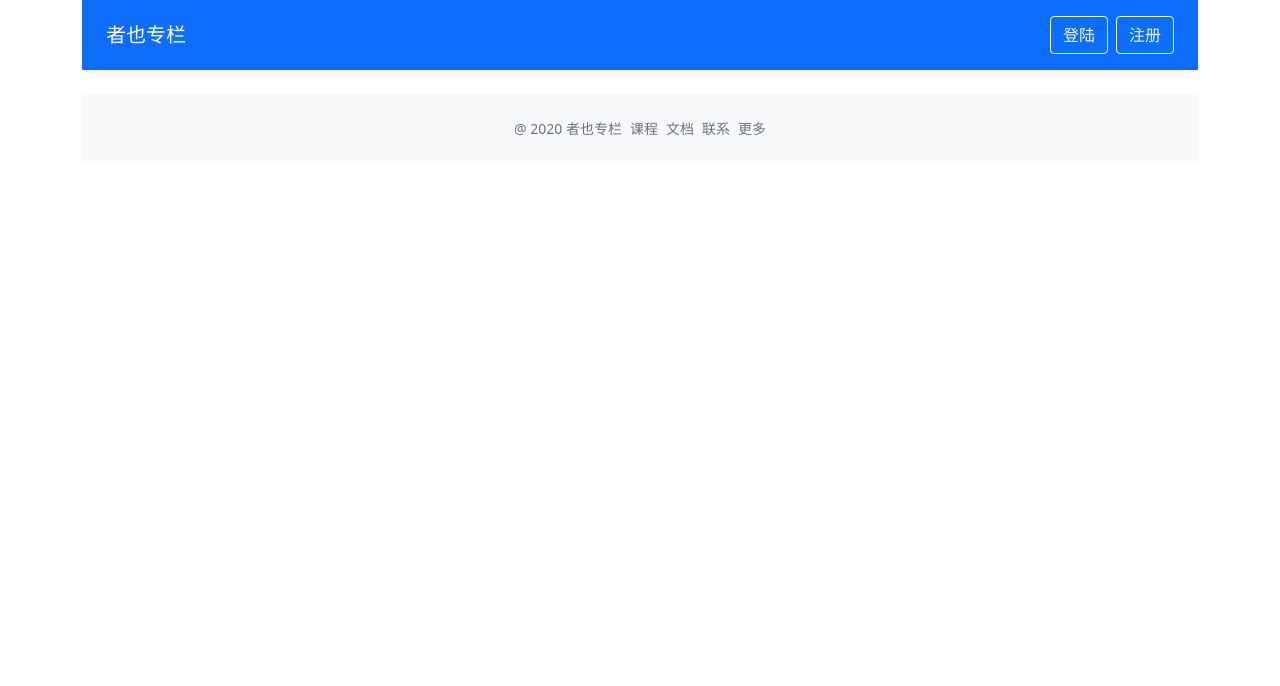
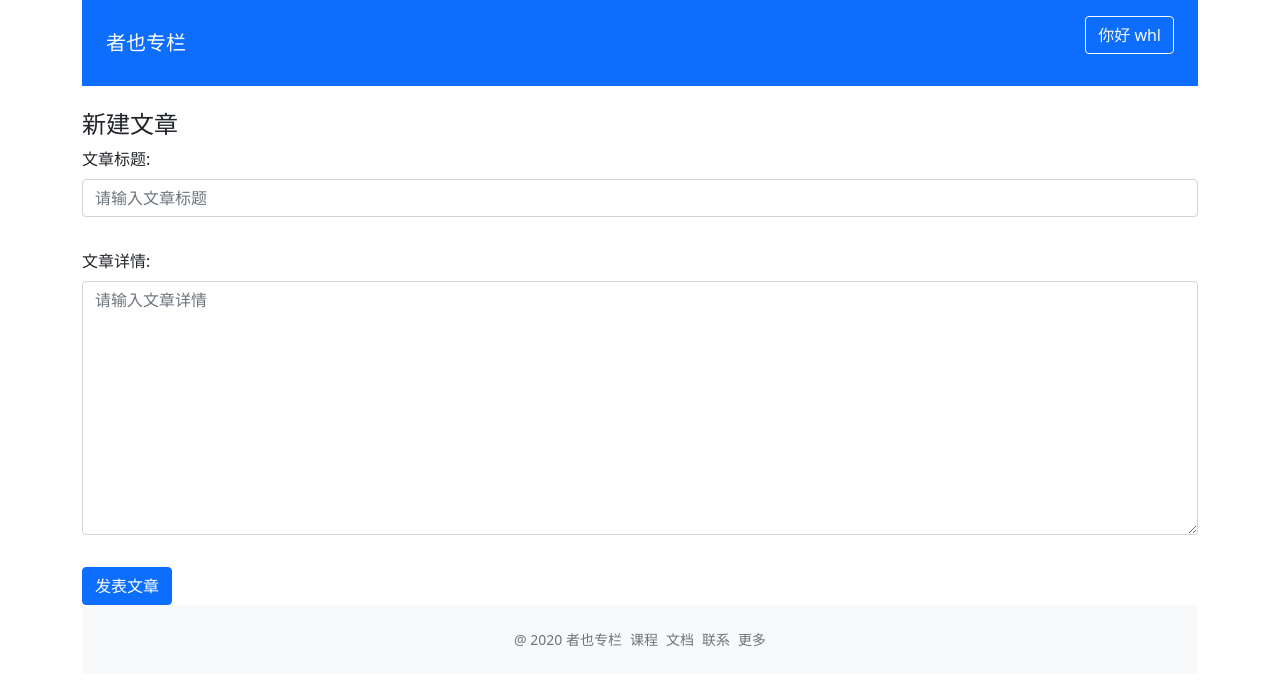
Before and after one commit to wuhuiluo/vue3.0-, a Vue app: page /CP in a window 1280 px wide. Shown: the top 686 px of the page. Built offline with nearby package versions, Linux system fonts and the light colour scheme.

Commit message:
latest commit

```diff
--- a/src/components/PostList.vue
+++ b/src/components/PostList.vue
@@ -17,14 +17,14 @@
 
 
 <script lang="ts">
-import { PostPros } from "../hooks/testData";
+import { PostProps } from "../hooks/testData";
 import { defineComponent, PropType } from "vue";
 
 export default defineComponent({
   name: "PostList",
   props: {
     list: {
-      type: Array as PropType<PostPros[]>,
+      type: Array as PropType<PostProps[]>,
       required: true
     },
   },
--- a/src/components/ValidateInput.vue
+++ b/src/components/ValidateInput.vue
@@ -1,14 +1,23 @@
 <template>
   <div class="validate-input-container pb-3">
     <input
+      v-if="tag !== 'textarea'"
       @blur="validateInput"
-      type="text"
       :class="{ 'is-invalid': inputRef.error }"
       class="form-control"
       :value="inputRef.val"
       v-bind="$attrs"
       @input="updateValue"
     />
+    <textarea
+      v-else
+      @blur="validateInput"
+      :class="{ 'is-invalid': inputRef.error }"
+      class="form-control"
+      :value="inputRef.val"
+      v-bind="$attrs"
+      @input="updateValue"
+    ></textarea>
     <span class="invalid-feedback" v-if="inputRef.error">{{
       inputRef.message
     }}</span>
@@ -23,9 +32,14 @@ interface RuleProp {
 }
 const emailReg = /^[a-zA-Z0-9.!#$%&’*+/=?^_`{|}~-]+@[a-zA-Z0-9-]+(?:\.[a-zA-Z0-9-]+)*$/;
 export type RulesProp = RuleProp[];
+export type TagType = 'input' | 'textarea'
 export default defineComponent({
   props: {
     rules: Array as PropType<RulesProp>,
+    tag: {
+      type: String as PropType<TagType>,
+      default: 'input'
+    },
     modelValue: String,
   },
   inheritAttrs: false,
--- a/src/hooks/testData.ts
+++ b/src/hooks/testData.ts
@@ -1,4 +1,4 @@
-export interface PostPros {
+export interface PostProps {
     id: number;
     title: string;
     content: string;
@@ -42,7 +42,7 @@ export const testData: ColumnProps[] = [
         "http://p1.music.126.net/_XO81VG4q6Ssq-ByQ27j-g==/109951164436342667.jpg",
     }
   ];
-export const testPosts: PostPros[] = [
+export const testPosts: PostProps[] = [
     {
         id: 1,
         title: '这是我的第一篇文章',
--- a/src/router.ts
+++ b/src/router.ts
@@ -2,7 +2,7 @@ import { createRouter, createWebHistory } from 'vue-router'
 import Home from './views/Home.vue'
 import Login from './views/Login.vue'
 import columndetail from './views/ColumnDetail.vue'
-
+import CreatePost from './views/CreatePost.vue';
 const routerHistory = createWebHistory()
 const router = createRouter({
     history: routerHistory,
@@ -21,6 +21,11 @@ const router = createRouter({
             path: '/column/:id',
             name: 'column',
             component: columndetail
+        },
+        {
+            path: '/CP',
+            name: 'cp',
+            component: CreatePost
         }
     ]
 })
--- a/src/store.ts
+++ b/src/store.ts
@@ -1,13 +1,14 @@
 import { createStore } from 'vuex';
-import { ColumnProps, PostPros, testData, testPosts } from './hooks/testData'
+import { ColumnProps, PostProps, testData, testPosts } from './hooks/testData'
 interface UserProps {
     isLogin: boolean;
     name?: string;
     id?: number;
+    columnId?: number;
 }
 export interface GlobalDataProps {
     columns: ColumnProps[],
-    posts: PostPros[],
+    posts: PostProps[],
     user: UserProps
 }
 const store = createStore<GlobalDataProps>({
@@ -15,7 +16,9 @@ const store = createStore<GlobalDataProps>({
         columns: testData,
         posts: testPosts,
         user: {
-            isLogin: false
+            isLogin: true,
+            name: 'whl',
+            columnId: 1
         }
     },
     mutations: {
@@ -23,6 +26,9 @@ const store = createStore<GlobalDataProps>({
             state.user = { ...state.user, isLogin: true, name: "米斯特吴" }
             // state.user.isLogin = true
             // state.user.name = "wuhuiluo"
+        },
+        createPost(state, newPost) {
+            state.posts.push(newPost)
         }
     },
     getters: {
--- a/src/views/CreatePost.vue
+++ b/src/views/CreatePost.vue
@@ -1,18 +1,90 @@
 <template>
-
+  <div class="create-post-page">
+    <h4>新建文章</h4>
+    <validate-form @form-submit="onFormSubmit">
+      <div class="mb-3">
+        <label class="form-label">文章标题: </label>
+        <validate-input
+          :rules="titleRules"
+          v-model="titleValue"
+          placeholder="请输入文章标题"
+          type="text"
+        >
+        </validate-input>
+      </div>
+      <div class="mb-3">
+        <label class="form-label">文章详情: </label>
+        <validate-input
+          rows="10"
+          tag="textarea"
+          placeholder="请输入文章详情"
+          :rules="contentRules"
+          v-model="contentValue"
+        ></validate-input>
+      </div>
+      <template #submit>
+        <button class="btn btn-primary btn-large">发表文章</button>
+      </template>
+    </validate-form>
+  </div>
 </template>
 
 
-<script>
-import { defineComponent } from "vue";
-
+<script lang='ts'>
+import { defineComponent, ref } from "vue";
+import { useRouter } from "vue-router";
+import { useStore } from "vuex";
+import { PostProps } from "../hooks/testData";
+import { GlobalDataProps } from "../store";
+import ValidateForm from "../components/ValidateForm.vue";
+import ValidateInput, { RulesProp } from "../components/ValidateInput.vue";
 export default defineComponent({
-    name: 'CreatePost',
-
-})
+  name: "CreatePost",
+  setup() {
+    const titleRules: RulesProp = [
+      {
+        type: "required",
+        message: "文章标题不能为空",
+      },
+    ];
+    const titleValue = ref("");
+    const contentRules: RulesProp = [
+      { type: "required", message: "文章详情不能为空" },
+    ];
+    const contentValue = ref("");
+    const store = useStore<GlobalDataProps>();
+    const router = useRouter();
+    const onFormSubmit = (result: boolean) => {
+      if (result) {
+        const { columnId } = store.state.user;
+        if (columnId) {
+          const post: PostProps = {
+            id: new Date().getTime(),
+            title: titleValue.value,
+            content: contentValue.value,
+            columnId,
+            createAt: new Date().toLocaleString(),
+          };
+          store.commit("createPost", post);
+          router.push({ name: "column", params: { id: columnId } });
+        }
+      }
+    };
+    return {
+      titleRules,
+      contentRules,
+      contentValue,
+      titleValue,
+      onFormSubmit,
+    };
+  },
+  components: {
+    ValidateInput,
+    ValidateForm,
+  },
+});
 </script>
 
 
 <style>
-
 </style>
```
